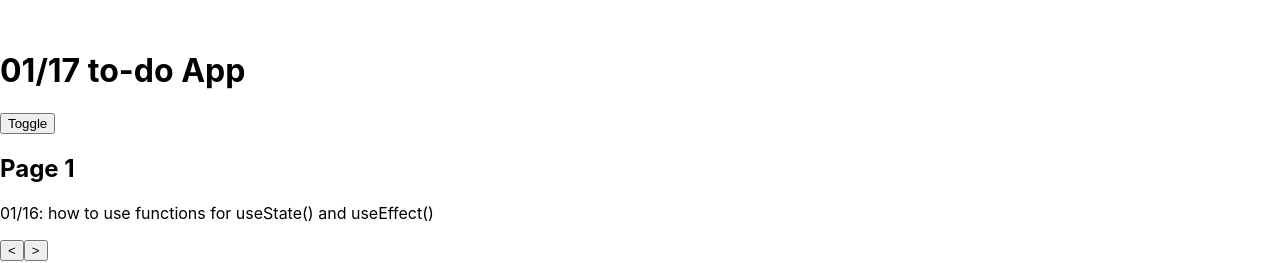
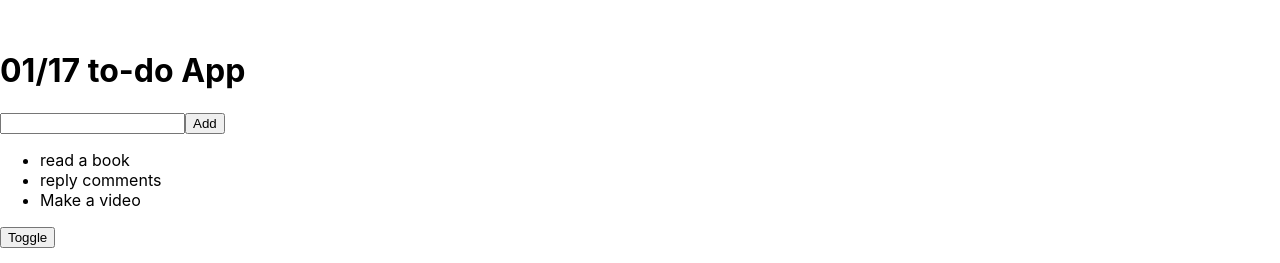
Before and after one commit to piano-antinomy/BigSurReactApp101, a React (Create React App) app in the folder component-example-2/: page / in a window 1280 px wide. Shown: the top 263 px of the page. Built offline with nearby package versions, Linux system fonts and the light colour scheme; no server answers.

Commit message:
to do list 1

```diff
--- a/component-example-2/src/App.js
+++ b/component-example-2/src/App.js
@@ -21,6 +21,7 @@ function App() {
   const [option, setOption] = useState("react");
   const [issues, setIssues] = useState([]);
   const [showSize, setShowSize] = useState(false);
+  const [todos, setTodos] = useState(["read a book", "reply comments", "Make a video"]);
   /**
   * useEffect, the condition is defined by the second argument.
   * when the second argument is an empty list [], the function will execute once and only once
@@ -47,6 +48,18 @@ function App() {
     }, []
   );
 
+  const [todo_input, setTodoInput] = useState('');
+
+  const handleClick = () => {
+    if (!todo_input) {
+      return;
+    }
+
+    setTodos(todos.concat([todo_input]));
+
+    // to trigger a new render to refresh the input box to empty after click
+    setTodoInput('');
+  };
 
 
   return (
@@ -56,6 +69,13 @@ function App() {
 
         <div>
           <h1> 01/17 to-do App</h1>
+          <div>
+            <input type="text" onChange={(v) => {setTodoInput(v.target.value)}} value={todo_input}/>
+            <button onClick={handleClick}>Add</button>
+          </div>
+          <ul>
+            {todos.map(t => (<li> {t} </li>))}
+          </ul>
         </div>
 
         <div>
```
